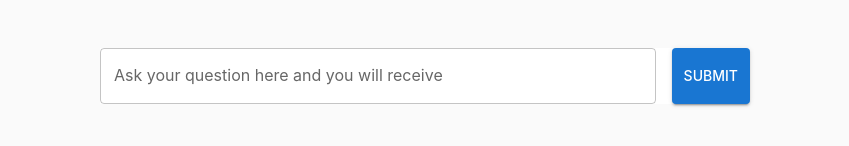
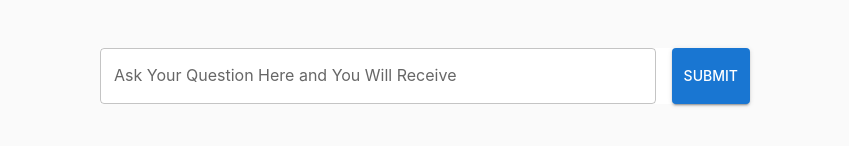
Before and after one commit to devChristiaan/shopify_challenge, a React (Create React App) app in the folder gpt3sensei/: page / in a window 1280 px wide. Shown: the part 484-630 px from the top of the page, without its empty margins (215-1064 px from the left). Built offline with nearby package versions, Linux system fonts and the light colour scheme; a web font is replaced by a local one.

Commit message:
changed searchfield text

```diff
--- a/gpt3sensei/src/components/SearchField.jsx
+++ b/gpt3sensei/src/components/SearchField.jsx
@@ -18,7 +18,7 @@ const SearchField = ({ ...props }) => {
     >
       <Stack direction="row" spacing={2}>
         <TextField
-          label="Ask your question here and you will receive"
+          label="Ask Your Question Here and You Will Receive"
           variant="outlined"
           value={question}
           fullWidth
```
